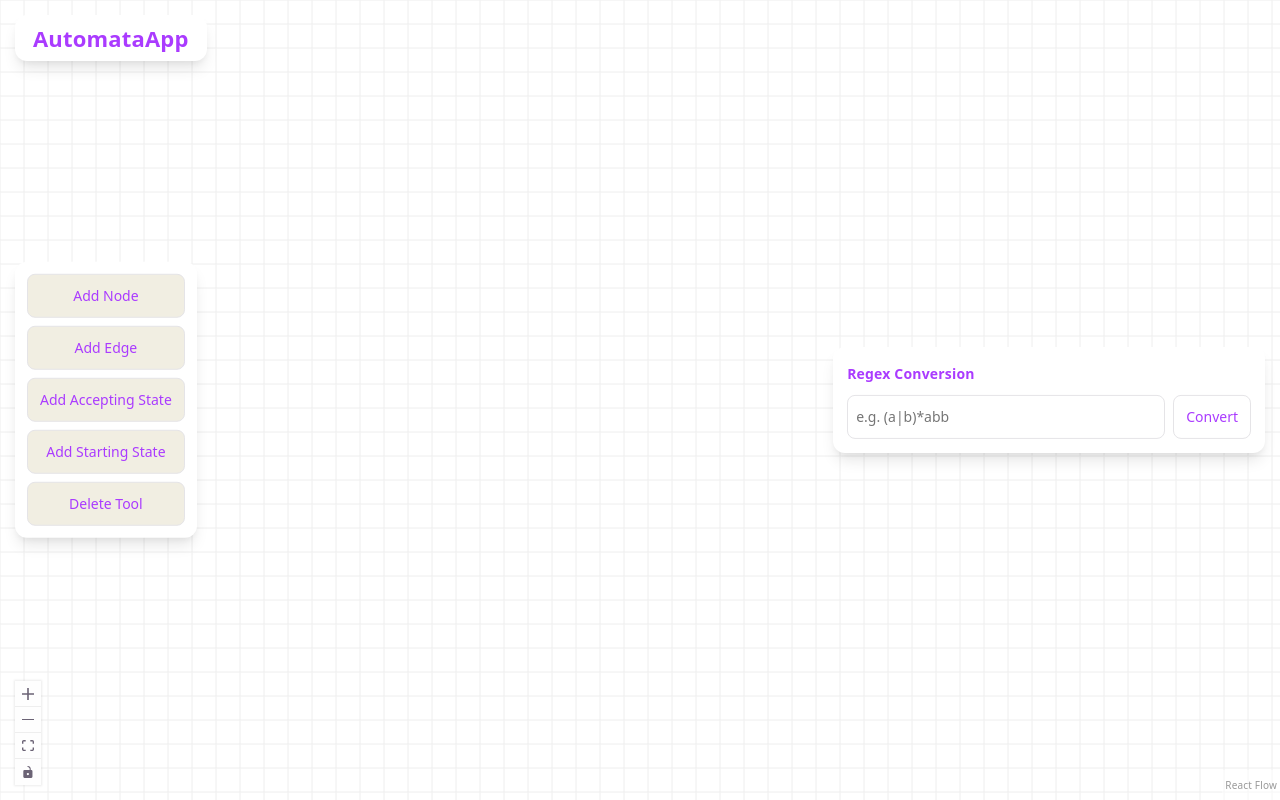
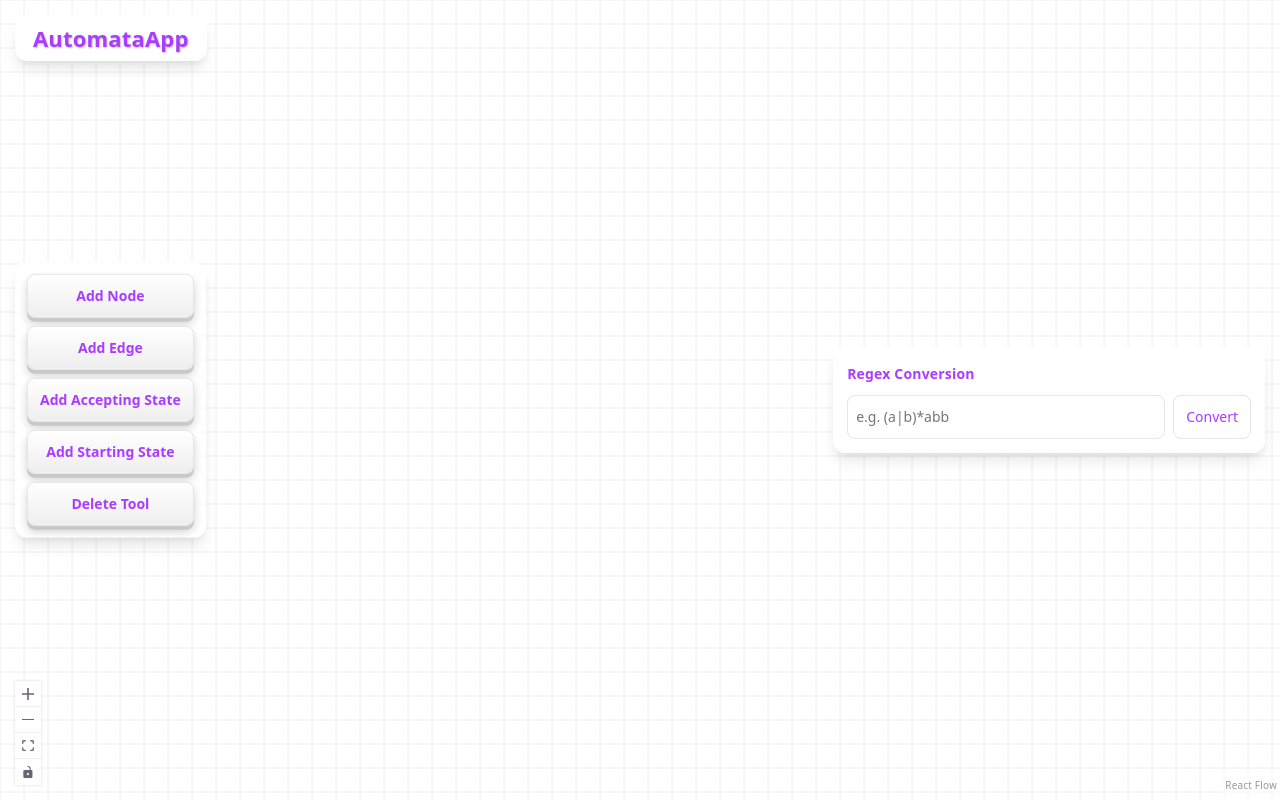
Before and after one commit to jatkin11/automata-app, a React (Vite) app: page / in a window 1280 px wide. Built offline with nearby package versions, Linux system fonts and the light colour scheme.

Commit message:
made text shadow on app heading and made buttons more 3d on tools

```diff
--- a/src/index.css
+++ b/src/index.css
@@ -113,6 +113,7 @@ code {
   font-size: 22px;
   font-weight: 600;
   box-shadow: var(--shadow);
+  text-shadow: 1px 1px 2px rgba(0, 0, 0, 0.25);
 }
 
 
@@ -133,16 +134,21 @@ code {
   border: 1px solid var(--border);
   border-radius: 8px;
 
-  background: rgb(241, 238, 226);
+  background: linear-gradient(to bottom, #ffffff, #eeeeee);
   color: var(--accent);
 
   font: inherit;
   font-size: 14px;
+  font-weight: 600;
   cursor: pointer;
+
+  box-shadow:
+    0 4px 0 #c9c9c9,
+    0 6px 10px rgba(0, 0, 0, 0.18);
 }
 
 .tools-panel button:hover {
-  background: var(--accent-bg);
+  background: linear-gradient(to bottom, #ffffff, #e7e7e7);
   border-color: var(--accent-border);
 }
 
```
